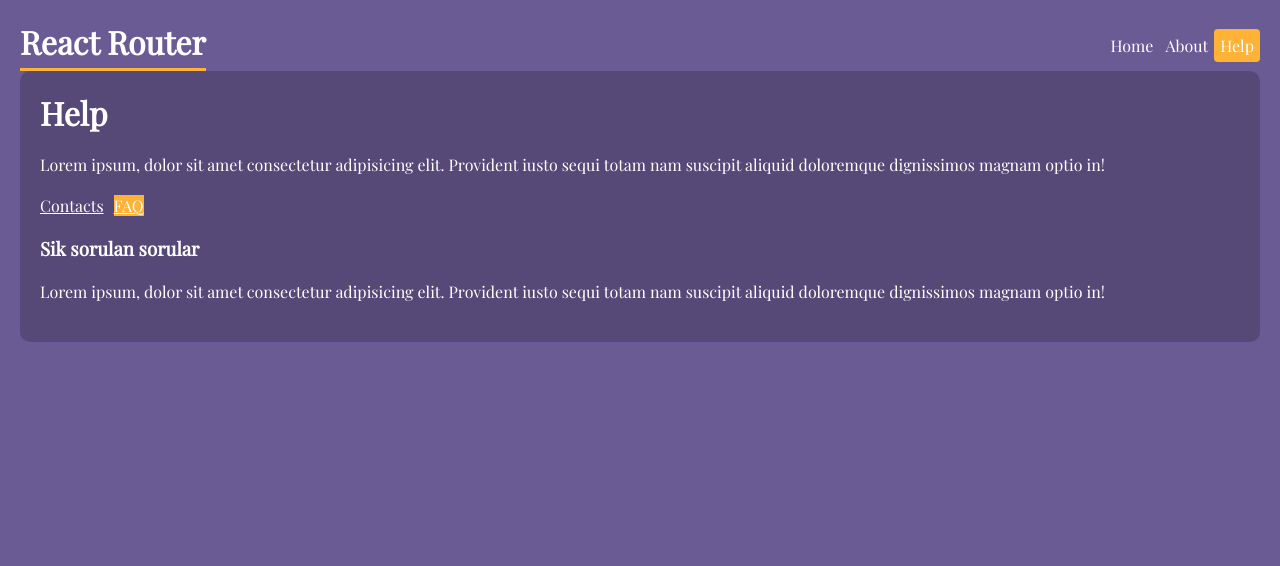
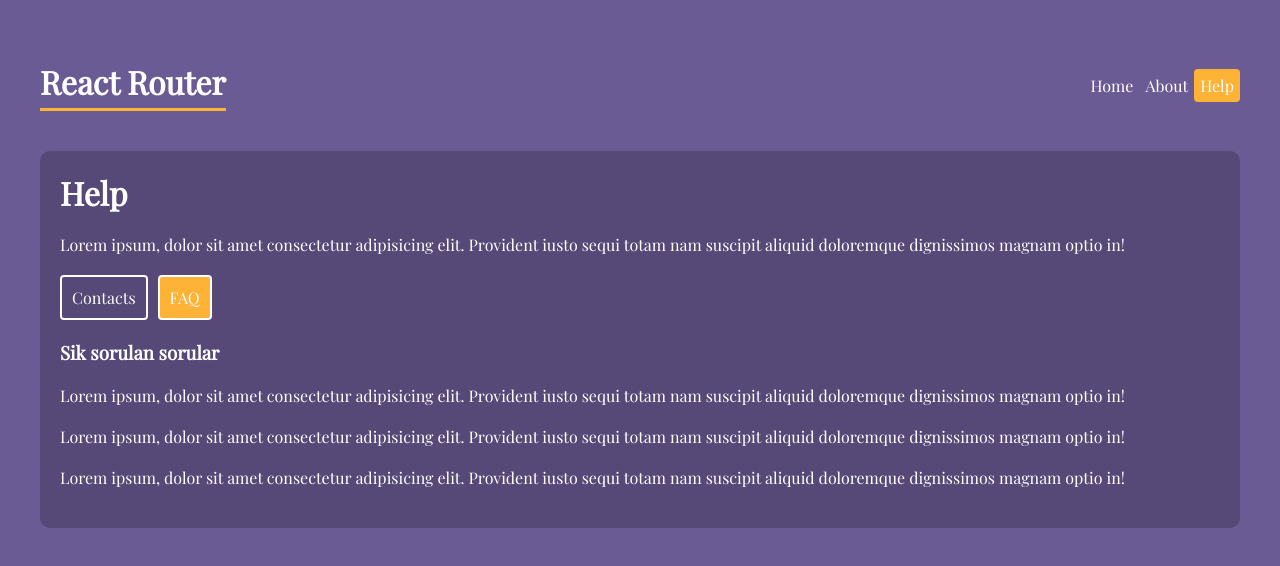
Before and after one commit to CherokeeX/react-router, a React (Create React App) app: page /help/askMe in a window 1280 px wide. Shown: the top 566 px of the page. Built offline with nearby package versions, Linux system fonts and the light colour scheme.

Commit message:
css continued

```diff
--- a/src/index.css
+++ b/src/index.css
@@ -61,3 +61,10 @@ main{
 
 
 }
+
+.help-layout nav a {
+    text-decoration: none;
+    border: 2px solid #fff;
+    padding: 10px;
+    border-radius: 4px;
+}
--- a/src/layouts/MainLayout.js
+++ b/src/layouts/MainLayout.js
@@ -3,7 +3,7 @@ export  const MainLayout = () => {
 
     return (
         <div className="main-layout">
-            <header>
+            <header className="container">
                 <h1> React Router </h1>
                 <nav>
             <NavLink to='/'>Home</NavLink>
@@ -13,9 +13,9 @@ export  const MainLayout = () => {
              </nav>
 
             </header>
-            <main>
+            <main className="container">
                 <Outlet />
-            </main>
+            </main >
         </div>
     );
 }
--- a/src/pages/help/Askme.js
+++ b/src/pages/help/Askme.js
@@ -4,9 +4,15 @@ export const AskMe = ()=> {
     return (
         <div className="askme">
             <h3>Sik sorulan sorular</h3>
-            <div className="questions">
-                <p>Lorem ipsum, dolor sit amet consectetur adipisicing elit. Provident iusto sequi totam nam suscipit aliquid doloremque dignissimos magnam optio in!  </p>
-            </div>
+            <p className="questions">
+                Lorem ipsum, dolor sit amet consectetur adipisicing elit. Provident iusto sequi totam nam suscipit aliquid doloremque dignissimos magnam optio in!
+            </p>
+            <p className="questions">
+                Lorem ipsum, dolor sit amet consectetur adipisicing elit. Provident iusto sequi totam nam suscipit aliquid doloremque dignissimos magnam optio in!
+            </p>
+            <p className="questions">
+                Lorem ipsum, dolor sit amet consectetur adipisicing elit. Provident iusto sequi totam nam suscipit aliquid doloremque dignissimos magnam optio in!
+            </p>
         </div>
     );
 }
```
